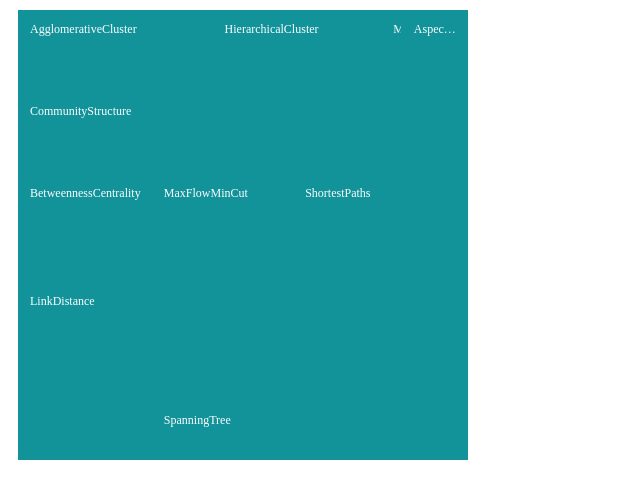
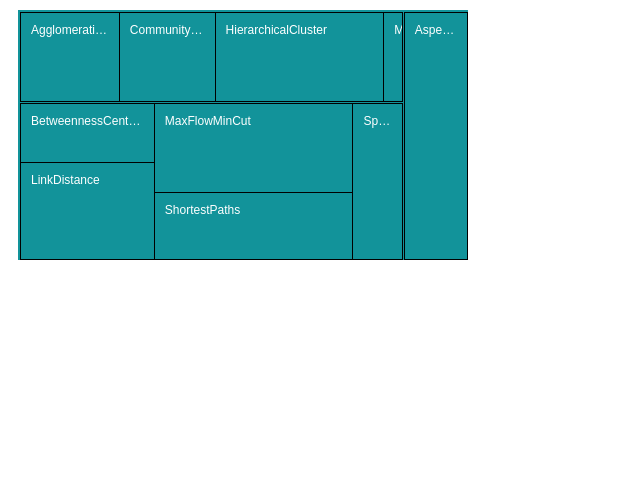
Before and after one commit to tangentlin/sas-embedable-react-vis, a React (Create React App) app: page / in a window 1280 px wide. Shown: the top 498 px of the page, without its empty margins (0-640 px from the left). Built offline with nearby package versions, Linux system fonts and the light colour scheme.

Commit message:
Improve treemap example

```diff
--- a/src/components/TreemapDemo/TreemapDemo.tsx
+++ b/src/components/TreemapDemo/TreemapDemo.tsx
@@ -6,14 +6,22 @@ import { Treemap } from 'react-vis';
 // CSS
 const Container = styled('div')`
   margin: 10px;
+  font-family: sans-serif;
 `;
+
+// @see https://github.com/uber/react-vis/blob/premodern/showcase/treemap/simple-treemap.js
+// @see https://uber.github.io/react-vis/documentation/other-charts/treemap
 
 export const TreemapDemo: FunctionComponent<TreemapDemoProps> = (props) => {
   return (
     <Container>
       <Treemap
         width={500}
-        height={500}
+        height={300}
+        colorType={'literal'}
+        colorRange={['#88572C']}
+        animation={true}
+        getColor={d => d.hex}
         title={props.title}
         data={props.data} />
     </Container>
--- a/src/components/TreemapDemo/sampleData.ts
+++ b/src/components/TreemapDemo/sampleData.ts
@@ -1,4 +1,7 @@
 import { TreemapPoint } from "react-vis";
+import * as React from 'react';
+
+const commonStyle: React.CSSProperties = {border: '1px solid #000000'};
 
 /**
  * @see https://github.com/uber/react-vis/blob/master/docs/treemap.md
@@ -10,26 +13,26 @@ export const sampleData: TreemapPoint = {
     {
       title: "cluster",
       children: [
-        {title: "AgglomerativeCluster", color: "#12939A", size: 3938},
-        {title: "CommunityStructure", color: "#12939A", size: 3812},
-        {title: "HierarchicalCluster", color: "#12939A", size: 6714},
-        {title: "MergeEdge", color: "#12939A", size: 743}
+        {title: "AgglomerativeCluster", color: "#12939A", size: 3938, style: commonStyle },
+        {title: "CommunityStructure", color: "#12939A", size: 3812, style: commonStyle},
+        {title: "HierarchicalCluster", color: "#12939A", size: 6714, style: commonStyle},
+        {title: "MergeEdge", color: "#12939A", size: 743, style: commonStyle}
       ]
     },
     {
       title: "graph",
       children: [
-        {title: "BetweennessCentrality", color: "#12939A", size: 3534},
-        {title: "LinkDistance", color: "#12939A", size: 5731},
-        {title: "MaxFlowMinCut", color: "#12939A", size: 7840},
-        {title: "ShortestPaths", color: "#12939A", size: 5914},
-        {title: "SpanningTree", color: "#12939A", size: 3416}
+        {title: "BetweennessCentrality", color: "#12939A", size: 3534, style: commonStyle},
+        {title: "LinkDistance", color: "#12939A", size: 5731, style: commonStyle},
+        {title: "MaxFlowMinCut", color: "#12939A", size: 7840, style: commonStyle},
+        {title: "ShortestPaths", color: "#12939A", size: 5914, style: commonStyle},
+        {title: "SpanningTree", color: "#12939A", size: 3416, style: commonStyle}
       ]
     },
     {
       title: "optimization",
       children: [
-        {title: "AspectRatioBanker", color: "#12939A", size: 7074}
+        {title: "AspectRatioBanker", color: "#12939A", size: 7074, style: commonStyle}
       ]
     }
   ]
```
